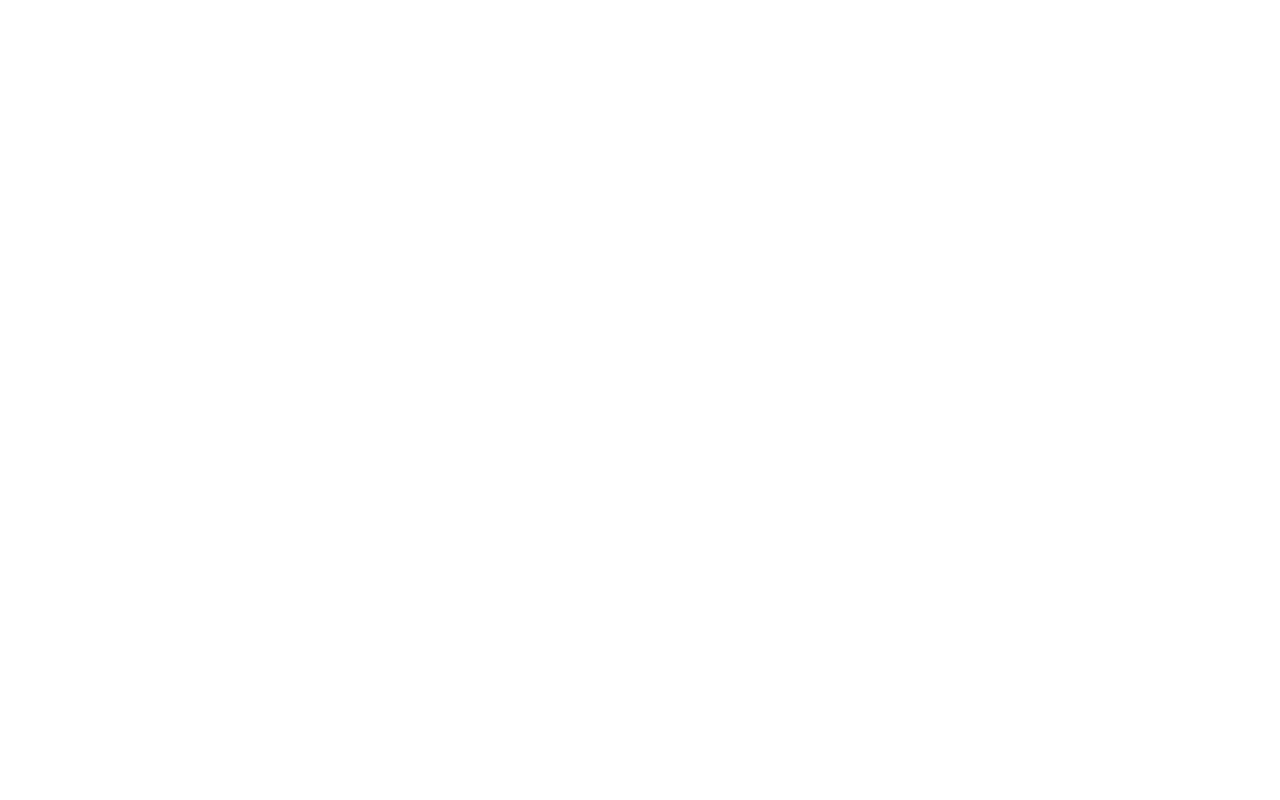
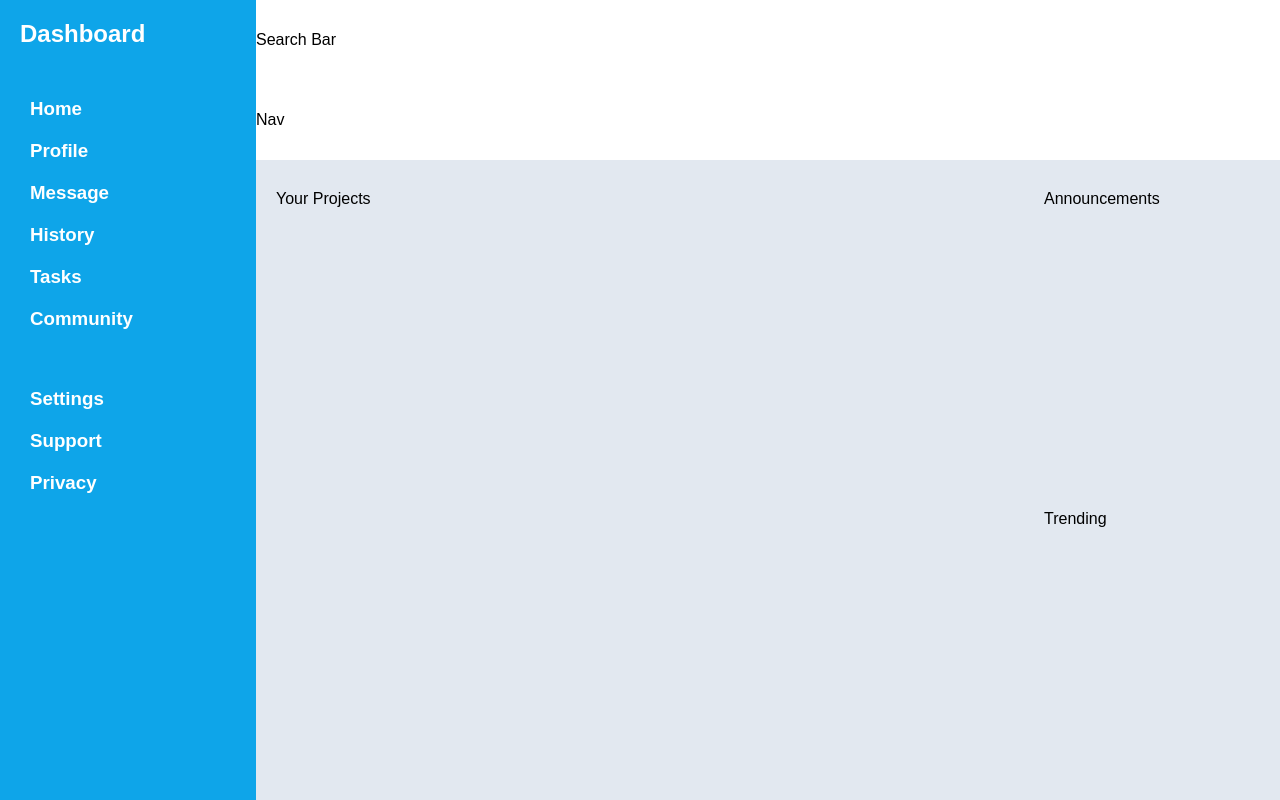
Before and after one commit to hoon-GitHub/odin-admin_dashboard, a plain HTML site: page index.html in a window 1280 px wide. Drawn offline with Linux system fonts and the light colour scheme.

Commit message:
Set up basic page layout and styling

```diff
--- a/index.html
+++ b/index.html
@@ -7,6 +7,25 @@
     <link rel="stylesheet" href="styles.css">
 </head>
 <body>
-
+    <div class="sidebar">
+        <h2>Dashboard</h2>
+        <h3>Home</h3>
+        <h3>Profile</h3>
+        <h3>Message</h3>
+        <h3>History</h3>
+        <h3>Tasks</h3>
+        <h3>Community</h3>
+        <br>
+        <h3>Settings</h3>
+        <h3>Support</h3>
+        <h3>Privacy</h3>
+    </div>
+    <div class="searchbar">
+        <div>Search Bar</div>
+    </div>
+    <div class="nav">Nav</div>
+    <div class="contents">Your Projects</div>
+    <div class="rightTop">Announcements</div>
+    <div class="rightBot">Trending</div>
 </body>
 </html>
--- a/styles.css
+++ b/styles.css
@@ -0,0 +1,60 @@
+* {
+    margin: 0;
+    padding: 0;
+}
+
+body {
+    font-family: Arial, Helvetica, sans-serif;
+    display: grid;
+    grid-template-columns: 1fr 3fr 1fr;
+    grid-template-rows: 10vh 10vh 40vh 40vh;
+}
+
+.sidebar {
+    grid-column: 1 / 2;
+    grid-row: 1 / 5;
+    background-color: #0ea5e9;
+    padding: 20px;
+    color: white;
+}
+
+.sidebar h2 {
+    margin-bottom: 50px;
+}
+
+.sidebar h3 {
+    margin: 20px 10px;
+}
+
+.searchbar {
+    grid-column: 2 / 4;
+    grid-row: 1 / 2;
+    align-content: center;
+}
+
+.nav {
+    grid-column: 2 / 4;
+    grid-row: 2 / 3;
+    align-content: center;
+}
+
+.contents {
+    grid-column: 2 / 3;
+    grid-row: 3 / 5;
+    background-color: #e2e8f0;
+    padding: 30px 20px;
+}
+
+.rightTop {
+    grid-column: 3 / 4;
+    grid-row: 3 / 4;
+    background-color: #e2e8f0;
+    padding: 30px 20px;
+}
+
+.rightBot {
+    grid-column: 3 / 4;
+    grid-row: 4 / 5;
+    background-color: #e2e8f0;
+    padding: 30px 20px;
+}
```
